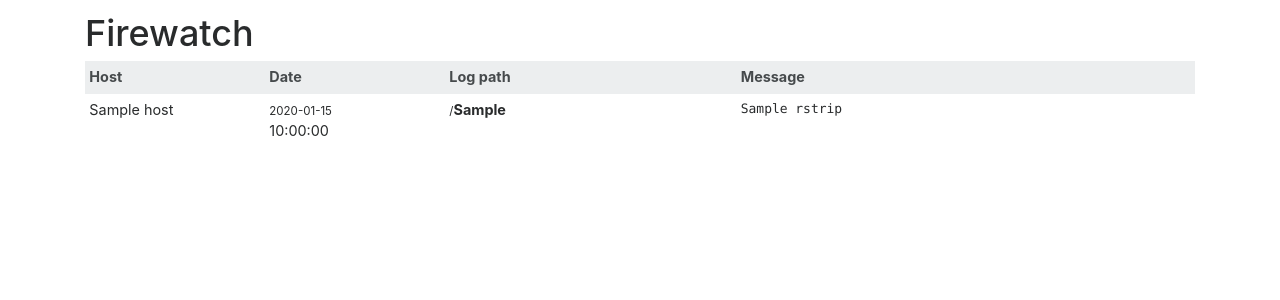
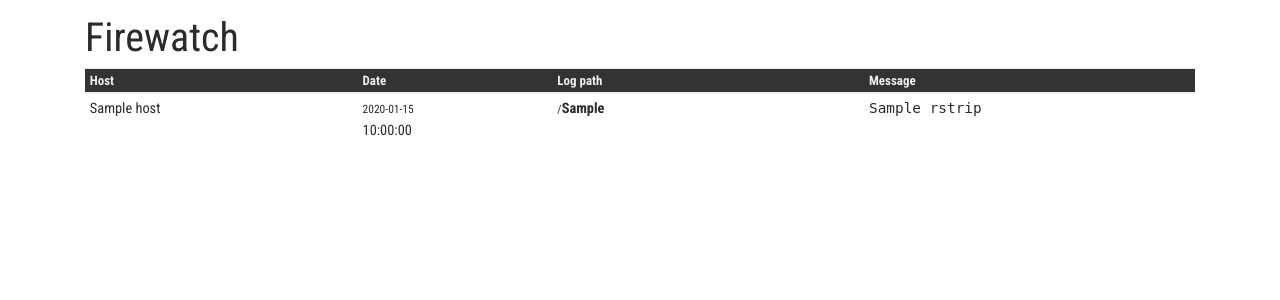
Before and after one commit to leadhub-code/firewatch-hub, a Flask app: page /dashboard/ in a window 1280 px wide. Shown: the top 300 px of the page. Run offline with Flask 2, Linux system fonts and the light colour scheme; the visitor is signed in with stand-in values (Sample User, id 1); a database or web service that is not in the repository returns one stand-in record (values such as "Sample title"); parts of the project's set-up code (start-up, migrations or seed data) failed here and were passed over; some libraries are stand-ins or nearby versions.

Commit message:
improve css

```diff
--- a/firewatch_hub/static/firewatch.css
+++ b/firewatch_hub/static/firewatch.css
@@ -1,5 +1,10 @@
-html {
+body {
     font-size: 90%;
+    font-family: 'roboto condensed', sans-serif;
+}
+code, pre {
+    font-family: inconsolata, terminus, monospace;
+    font-size: 100%;
 }
 h1 {
     margin-top: 1rem;
@@ -11,3 +16,10 @@
 div.alert :last-child {
     margin-bottom: 0;
 }
+table.table thead th {
+    color: #eee;
+    background-color: #333;
+    padding-top: 0.1rem;
+    padding-bottom: 0.1rem;
+    font-size: 90%;
+}
--- a/firewatch_hub/templates/base.html
+++ b/firewatch_hub/templates/base.html
@@ -6,6 +6,7 @@
     <title>Firewatch</title>
 
     <link rel="stylesheet" href="https://maxcdn.bootstrapcdn.com/bootstrap/4.0.0-alpha.6/css/bootstrap.min.css" integrity="sha384-rwoIResjU2yc3z8GV/NPeZWAv56rSmLldC3R/AZzGRnGxQQKnKkoFVhFQhNUwEyJ" crossorigin="anonymous">
+    <link href="https://fonts.googleapis.com/css?family=Roboto+Condensed:400,700&amp;subset=latin-ext" rel="stylesheet">
     <link rel="stylesheet" href="/static/firewatch.css">
   </head>
   <body>
--- a/firewatch_hub/templates/index.html
+++ b/firewatch_hub/templates/index.html
@@ -19,12 +19,12 @@
     <tbody>
       {% for event in events %}
         <tr>
-          <td style="max-width: 3em">{{ event['host'] }}</td>
-          <td style="max-width: 3em">
+          <td style="min-width: 7em; max-width: 12em">{{ event['host'] }}</td>
+          <td style="min-width: 5em; max-width: 10em">
             <small>{{ event['date_date'] }}</small><br>
             {{ event['date_time'] }}
           </td>
-          <td style="max-width: 4em">
+          <td style="min-width: 8em; max-width: 20em">
             <small>{{ event['log_dir'] }}/</small><wbr><b>{{ event['log_filename'] }}</b>
           </td>
           <td>
```
